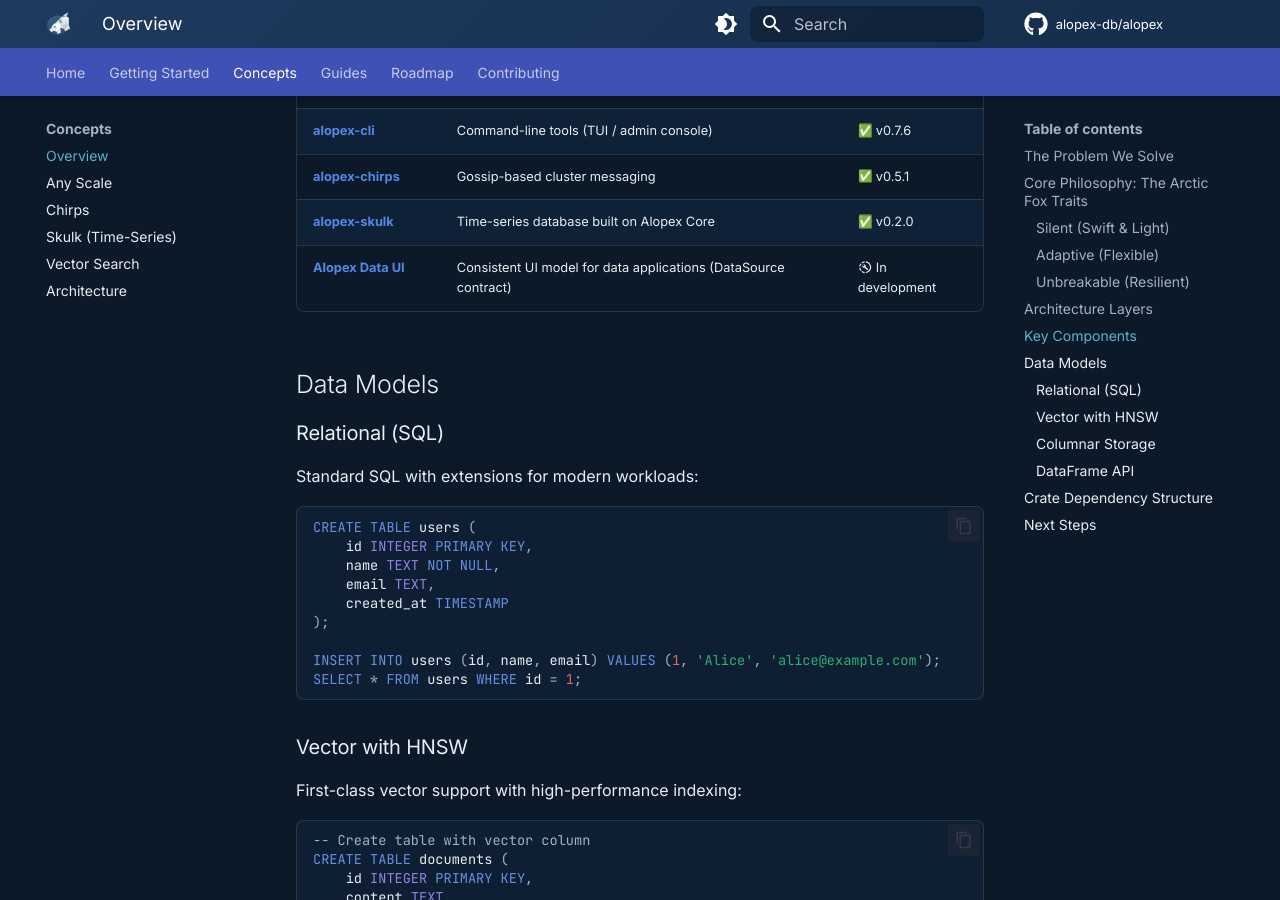
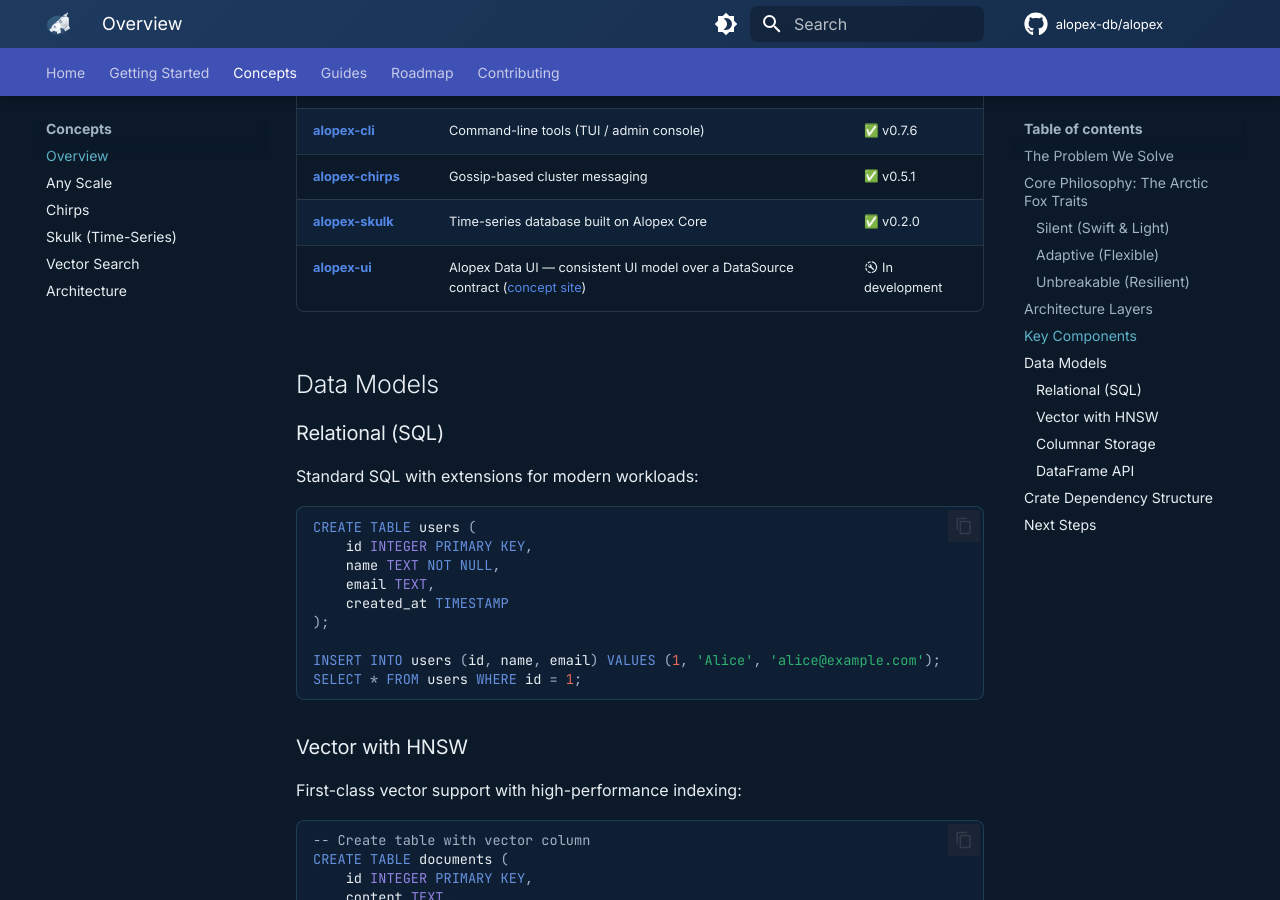
Before and after one commit to alopex-db/alopex-db.github.io, an MkDocs documentation site: the page built from docs/concepts/overview.md, in a window 1280 px wide and 900 px high, scrolled down 3103 px. Built offline with MkDocs 1.6.1 and Material for MkDocs 9.7.7, drawn with Linux system fonts in a browser that asks for light colours; emoji names are drawn with the system emoji font; comment, search, counter and statistics services are not loaded.

Commit message:
Link alopex-ui GitHub repo now that it is public
Co-Authored-By: Claude Fable 5 <noreply@anthropic.com>

```diff
--- a/docs/concepts/overview.md
+++ b/docs/concepts/overview.md
@@ -126,7 +126,7 @@ graph TB
 | [**alopex-cli**](https://crates.io/crates/alopex-cli) | Command-line tools (TUI / admin console) | :white_check_mark: v0.7.6 |
 | [**alopex-chirps**](https://crates.io/crates/alopex-chirps) | Gossip-based cluster messaging | :white_check_mark: v0.5.1 |
 | [**alopex-skulk**](https://crates.io/crates/alopex-skulk) | Time-series database built on Alopex Core | :white_check_mark: v0.2.0 |
-| [**Alopex Data UI**](https://alopex-db.github.io/alopex-ui-pages/) | Consistent UI model for data applications (DataSource contract) | :material-progress-wrench: In development |
+| [**alopex-ui**](https://github.com/alopex-db/alopex-ui) | Alopex Data UI — consistent UI model over a DataSource contract ([concept site](https://alopex-db.github.io/alopex-ui-pages/)) | :material-progress-wrench: In development |
 
 ## Data Models
 
```
Also changed, not shown: docs/index.md (+1 -0 lines).
